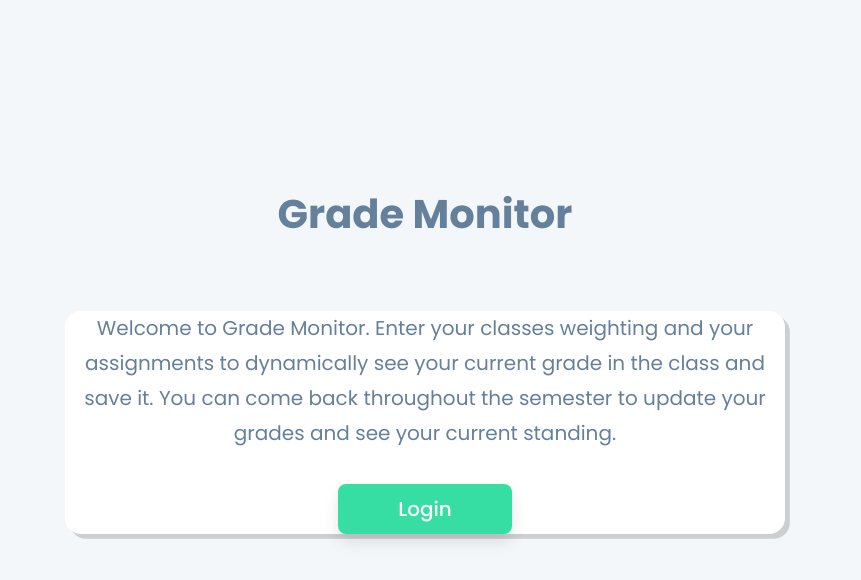
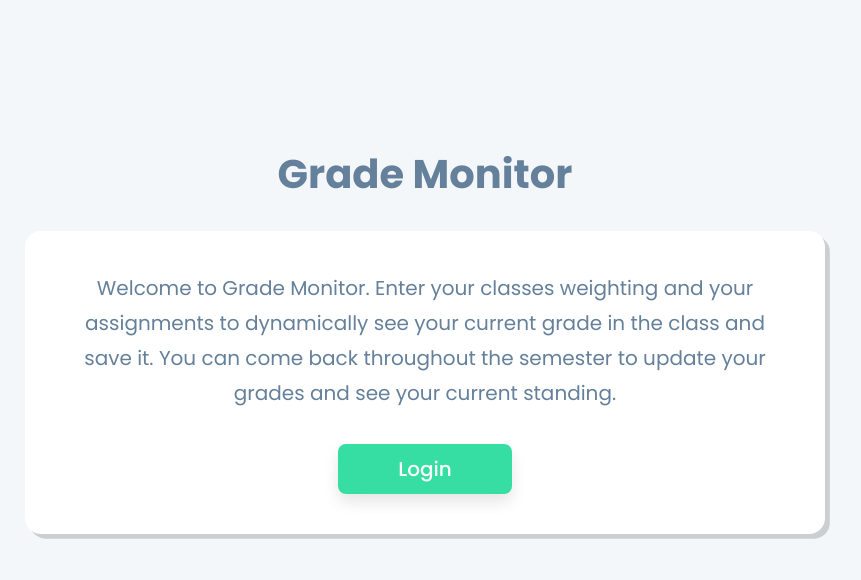
Before and after one commit to zack-ashen/grade-monitor, a React (Create React App) app: page / in a window 1280 px wide. Shown: the top 580 px of the page, without its empty margins (215-1076 px from the left). Built offline with nearby package versions, Linux system fonts and the light colour scheme.

Commit message:
stupid mistake

```diff
--- a/src/components/App.js
+++ b/src/components/App.js
@@ -10,8 +10,8 @@ export default function App() {
         <div className="App">
             {/* Desktop */}
             {width > 450 && <>
-            <h1 className="blurbHeader signInBlurb">Grade Monitor</h1>
-            <div className="blurb">
+            <h1 className="blurbHeader">Grade Monitor</h1>
+            <div className="blurb signInBlurb">
                 <p className="blurb-text signInBlurbText">Welcome to Grade Monitor. Enter your classes weighting and your assignments to dynamically see your current grade in the class and save it. You can come back throughout the semester to update your grades and see your current standing.</p>
                 <Login />
             </div>
```
Also changed, not shown: 1 other file (tests, documents, lock files or other folders).
